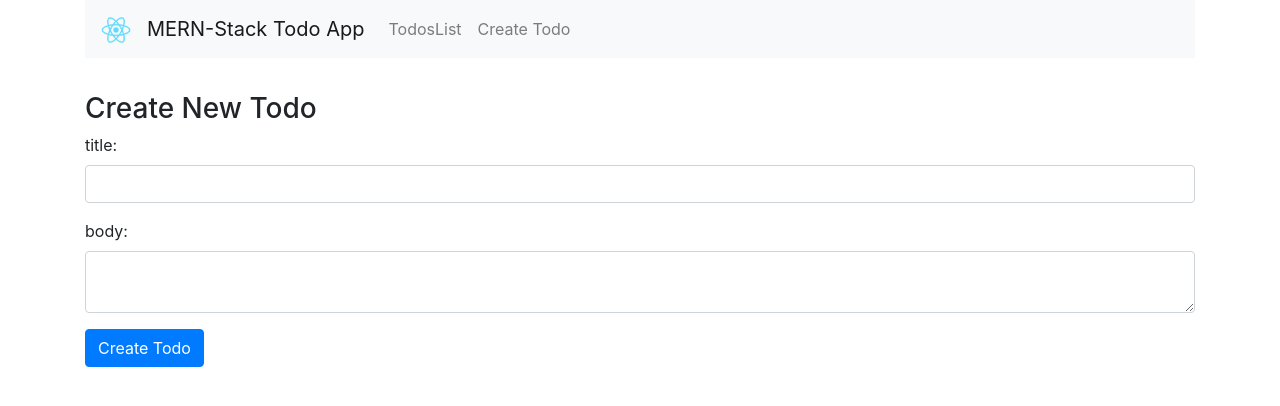
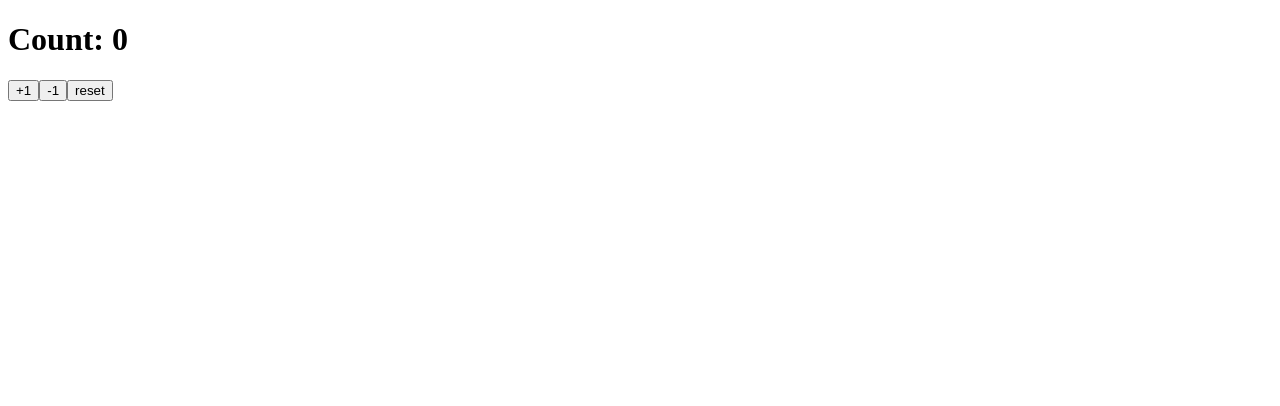
Before and after one commit to JoseOgam/mern-stack-todos, a React (Create React App) app: page /create in a window 1280 px wide. Shown: the top 406 px of the page. Built offline with nearby package versions, Linux system fonts and the light colour scheme.

Commit message:
react hooks useReducer to manage states

```diff
--- a/public/index.html
+++ b/public/index.html
@@ -28,7 +28,7 @@
   </head>
   <body>
     <noscript>You need to enable JavaScript to run this app.</noscript>
-    <div id="root"></div>
+    <div id="root1"></div>
     <!--
       This HTML file is a template.
       If you open it directly in the browser, you will see an empty page.
--- a/src/components/TodosLists.js
+++ b/src/components/TodosLists.js
@@ -1,10 +1,21 @@
 import React from "react";
 import { Link } from "react-router-dom";
 import axios from "axios";
+const Todo = (props) => (
+  <tr>
+    <td>{props.todo.title}</td>
+    <td>{props.todo.body}</td>
+    <td>{props.todo.completed}</td>
+    <td>
+      <Link to={"/edit/" + props.todo._id}>Edit</Link>
+    </td>
+  </tr>
+);
 
 class TodoList extends React.Component {
   constructor(props) {
     super(props);
+    this.todoList = this.todoList.bind(this);
     this.state = { todos: [] };
   }
   componentDidMount() {
@@ -17,20 +28,24 @@ class TodoList extends React.Component {
         console.log(error);
       });
   }
+  todoList() {
+    return this.state.todos.map(function (currentTodo, i) {
+      return <Todo todo={currentTodo} key={i} />;
+    });
+  }
   render() {
     return (
       <div>
         <h3>Todos List</h3>
-        <table className="table table-striped" style={{ marginTop: 20 }}>
+        <table className="table table-striped" style={{ marginTop: 30 }}>
           <thead>
             <tr>
-              <th>Description</th>
-              <th>Responsible</th>
-              <th>Priority</th>
+              <th>Title</th>
+              <th>Body</th>
               <th>Action</th>
             </tr>
           </thead>
-          <tbody>{/* {this.todoList()} */}</tbody>
+          <tbody>{this.todoList()}</tbody>
         </table>
       </div>
     );
--- a/src/index.js
+++ b/src/index.js
@@ -1,5 +1,27 @@
-import React from 'react'
-import ReactDOM from 'react-dom'
-import App from './components/App'
-
-ReactDOM.render(<App />, document.getElementById('root'))
+import React, { useReducer } from "react";
+import ReactDOM from "react-dom";
+const initialState = 0;
+const countReducer = (state, action) => {
+  switch (action) {
+    case "increment":
+      return state + 1;
+    case "decrement":
+      return state - 1;
+    case "reset":
+      return 0;
+    default:
+      return state;
+  }
+};
+const App = () => {
+  let [count, dispatch] = useReducer(countReducer, initialState);
+  return (
+    <div>
+      <h1>Count: {count}</h1>
+      <button onClick={() => dispatch("increment")}>+1</button>
+      <button onClick={() => dispatch("decrement")}>-1</button>
+      <button onClick={() => dispatch("reset")}>reset</button>
+    </div>
+  );
+};
+ReactDOM.render(<App />, document.getElementById("root1"));
--- /dev/null
+++ b/src/index1.js
@@ -0,0 +1,5 @@
+import React from 'react'
+import ReactDOM from 'react-dom'
+import App from './components/App'
+
+ReactDOM.render(<App />, document.getElementById('root'))
```
Also changed, not shown: playground/objects.js (added, +68 -0 lines).
